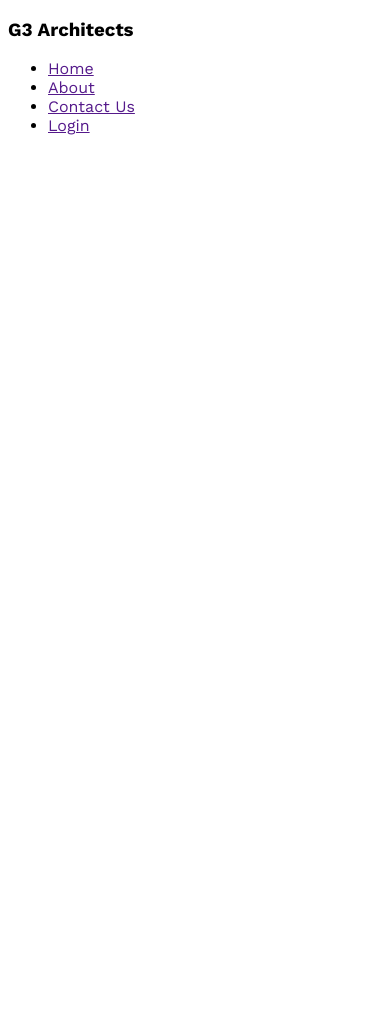
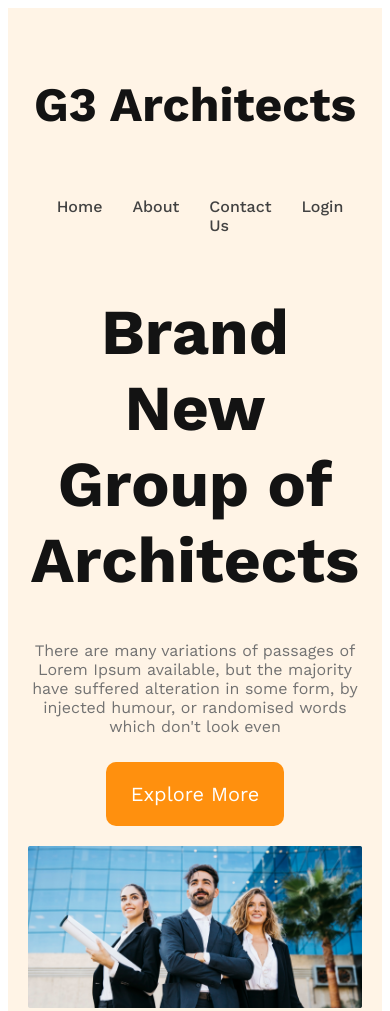
Before and after one commit to gsniper520/g3-architects-website-me, a plain HTML site: page index.html in a window 390 px wide. Shown: the top 1011 px of the page. Before the commit the page ends 844 px from the top, so only its background shows below. Drawn offline with nearby package versions, Linux system fonts and the light colour scheme.

Commit message:
added a responsive ber

```diff
--- a/index.html
+++ b/index.html
@@ -11,7 +11,7 @@
     <header>
 
         <nav>
-            <h3>G3 Architects</h3>
+            <h3 class="nav-title">G3 Architects</h3>
             <ul>
                 <li><a href="">Home</a></li>
                 <li><a href="">About</a></li>
@@ -19,6 +19,15 @@
                 <li><a href="">Login</a></li>
             </ul>
         </nav>
+
+        <div class="banner">
+            <div class="banner-content">
+                <h1 class="banner-title">Brand New Group of Architects</h1>
+            <p class="banner-description">There are many variations of passages of Lorem Ipsum available, but the majority have suffered alteration in some form, by injected humour, or randomised words which don't look even</p>
+           <button class="btn-primary">Explore More</button>
+            </div>
+           <img class="banner-img" src="./images/banner.png" alt="">
+        </div>
 
     </header>
 
--- a/styles/architects.css
+++ b/styles/architects.css
@@ -1,6 +1,96 @@
 /* Work Sans font form google fonts */
 @import url('https://fonts.googleapis.com/css2?family=Work+Sans:ital,wght@0,400;0,500;0,700;0,800;1,600&display=swap');
 
+/* shared styles */
 * {
     font-family: 'Work Sans', sans-serif;
 }
+
+.btn-primary{
+    border-radius: 10px;
+    color: #FFF;
+    font-size: 1.25rem;
+    background: #FF900E;
+    padding: 20px 25px;
+    border: 0;
+    cursor: pointer;
+
+}
+
+/* header styles */
+header{
+    background-color: rgba(255, 144, 14, 0.10);
+    padding: 50px 240px;
+}
+
+nav{
+    display: flex;
+    justify-content: space-between;
+    align-items: center;
+}
+
+.nav-title{
+    font-size: 3rem;
+    font-weight: 700;
+    color: #131313;
+}
+
+nav >ul{
+    display: flex;
+
+}
+
+nav li{
+    list-style: none;
+    margin-right: 30px;
+    font-weight: 500;
+    font-size: 1rem;
+}
+
+nav li a{
+    text-decoration: none;
+    color: #424242;
+}
+
+/* banner styles */
+.banner-content{
+    max-width: 800px;
+    text-align: center;
+    margin: 0 auto;
+}
+
+.banner-title{
+    font-size: 4rem;
+    font-weight: 700;
+    color: #131313;
+}
+
+.banner-description{
+    color: #727272;
+    padding-bottom: 10px;
+}
+
+.banner-img{
+    margin-top: 20px;
+    width: 100%;
+}
+
+/* responsive media queries */
+@media screen and (max-width: 576px) {
+    header{
+        padding: 20px;
+    }
+    nav{
+        flex-direction: column;
+    }
+}
+
+@media screen and (min-width: 576) and (max-width: 992){
+    header{
+        padding: 20px;
+    }
+    nav{
+        flex-direction: column;
+    }
+
+}
```
Also changed, not shown: g3-architects-website-me.txt (added).
